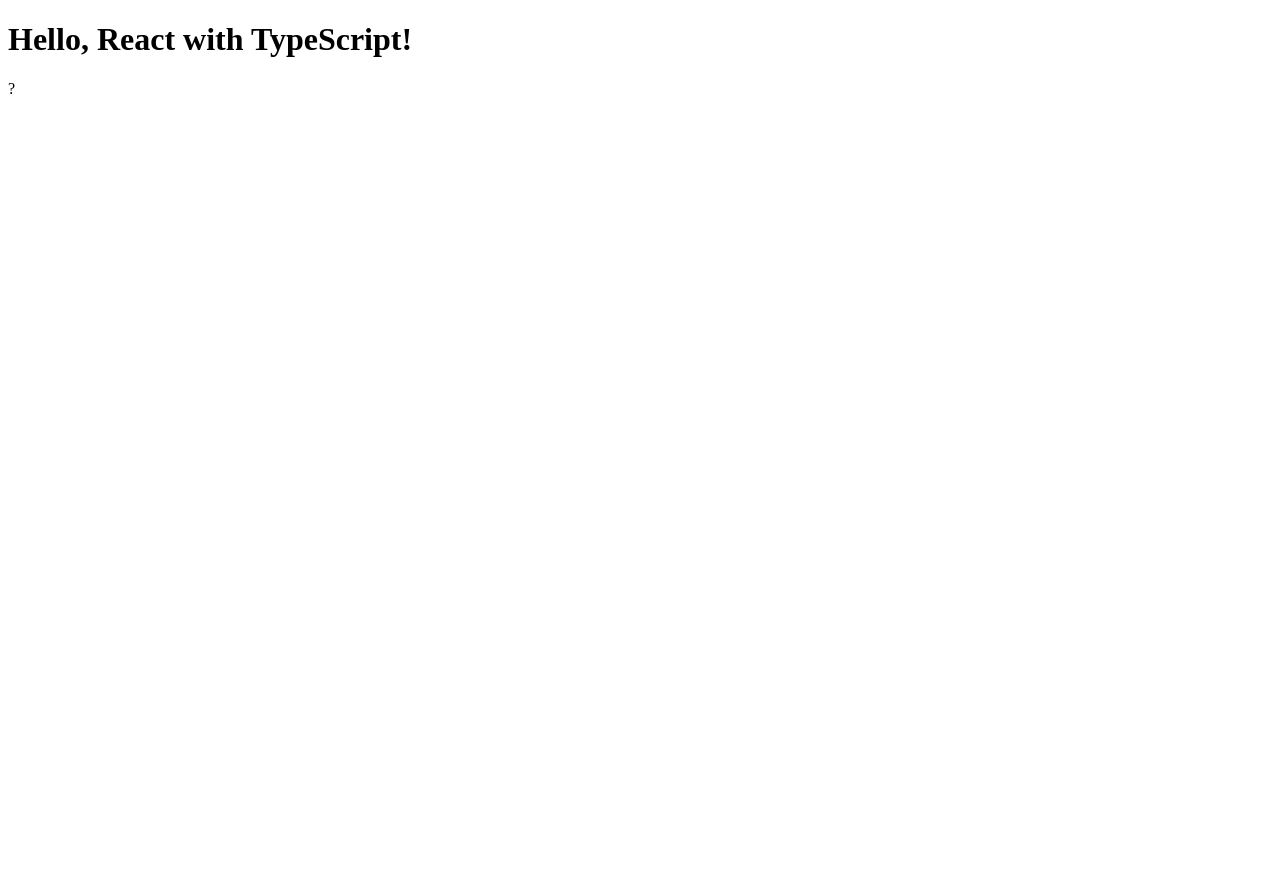
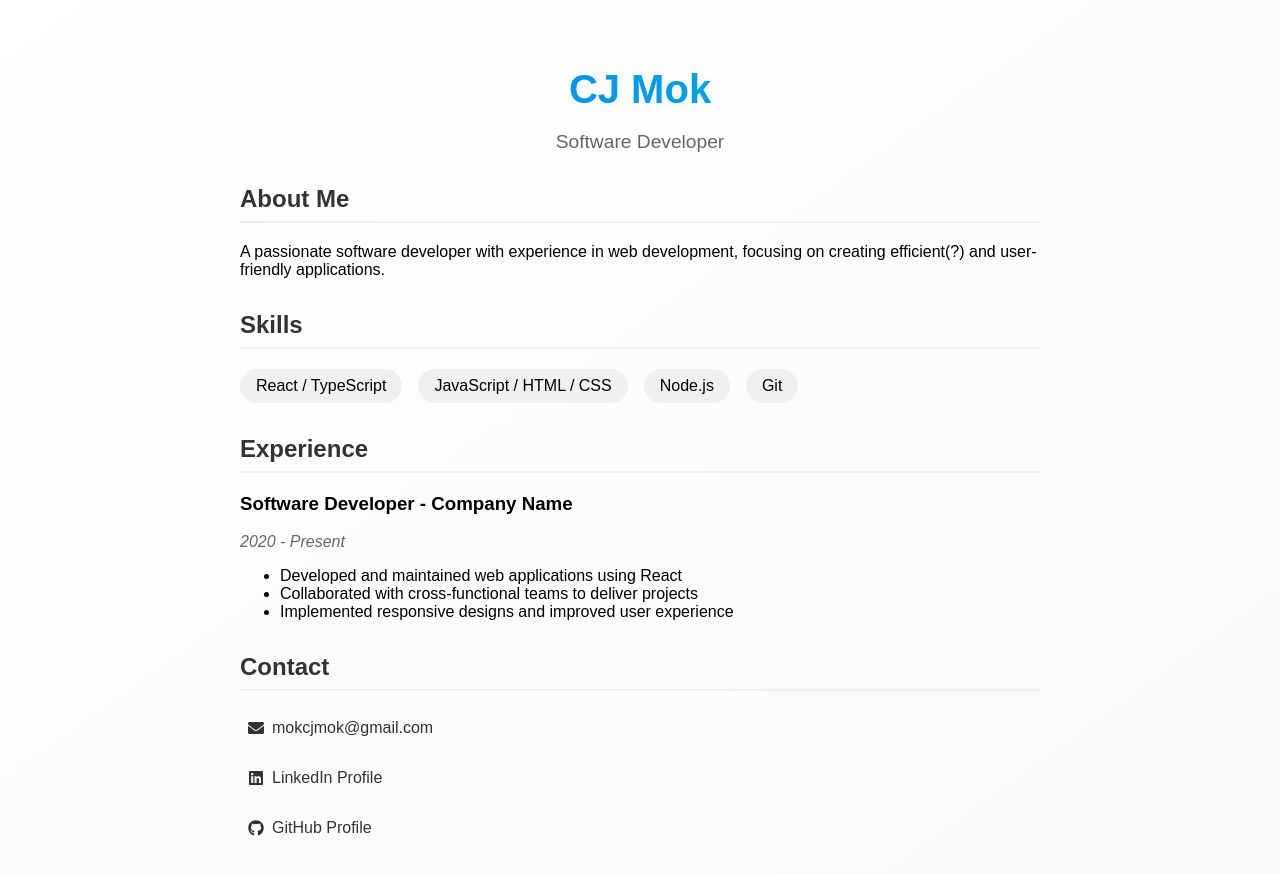
Before and after one commit to mokcj0825/about-me-in-react, a React (Vite) app: page / in a window 1280 px wide. Shown: the top 874 px of the page. Before the commit the page ends 800 px from the top, so only its background shows below. Built offline with nearby package versions, Linux system fonts and the light colour scheme.

Commit message:
Setup my profile.

```diff
--- a/package.json
+++ b/package.json
@@ -14,7 +14,8 @@
   "license": "ISC",
   "dependencies": {
     "react": "^19.0.0",
-    "react-dom": "^19.0.0"
+    "react-dom": "^19.0.0",
+    "react-icons": "^5.4.0"
   },
   "devDependencies": {
     "@testing-library/jest-dom": "^6.6.3",
--- /dev/null
+++ b/src/App.css
@@ -0,0 +1,119 @@
+.container {
+  max-width: 800px;
+  margin: 0 auto;
+  padding: 2rem;
+  font-family: Arial, sans-serif;
+}
+
+header {
+  text-align: center;
+  margin-bottom: 2rem;
+}
+
+.title {
+  color: #666;
+  font-size: 1.2rem;
+}
+
+section {
+  margin-bottom: 2rem;
+}
+
+h2 {
+  color: #333;
+  border-bottom: 2px solid #eee;
+  padding-bottom: 0.5rem;
+}
+
+.skills ul {
+  display: flex;
+  flex-wrap: wrap;
+  gap: 1rem;
+  list-style: none;
+  padding: 0;
+}
+
+.skills li {
+  background: #f0f0f0;
+  padding: 0.5rem 1rem;
+  border-radius: 20px;
+  transition: all 0.3s ease;
+}
+
+.skills li:hover {
+  background: #e0e0e0;
+  transform: translateY(-2px);
+  box-shadow: 0 2px 5px rgba(0,0,0,0.1);
+}
+
+.job {
+  margin-bottom: 1.5rem;
+}
+
+.date {
+  color: #666;
+  font-style: italic;
+}
+
+.contact p {
+  margin: 0.5rem 0;
+  transition: color 0.3s ease;
+}
+
+.contact p:hover {
+  color: #007bff;
+  cursor: pointer;
+}
+
+/* Add a subtle gradient background to the page */
+body {
+  background: linear-gradient(to bottom right, #ffffff, #f8f9fa);
+  min-height: 100vh;
+}
+
+/* Add some polish to the header */
+header h1 {
+  font-size: 2.5rem;
+  margin-bottom: 0.5rem;
+  background: linear-gradient(to right, #007bff, #00bcd4);
+  -webkit-background-clip: text;
+  -webkit-text-fill-color: transparent;
+}
+
+.social-links {
+  display: flex;
+  flex-direction: column;
+  gap: 1rem;
+}
+
+.social-link {
+  display: flex;
+  align-items: center;
+  gap: 0.5rem;
+  text-decoration: none;
+  color: #333;
+  padding: 0.5rem;
+  border-radius: 5px;
+  transition: all 0.3s ease;
+}
+
+.social-link:hover {
+  background: #f0f0f0;
+  transform: translateX(5px);
+  color: #007bff;
+}
+
+/* Add some responsive design */
+@media (max-width: 600px) {
+  .container {
+    padding: 1rem;
+  }
+
+  .skills ul {
+    gap: 0.5rem;
+  }
+
+  header h1 {
+    font-size: 2rem;
+  }
+}
--- a/src/App.tsx
+++ b/src/App.tsx
@@ -1,10 +1,60 @@
 import React from 'react';
+import { FaGithub, FaLinkedin, FaEnvelope } from 'react-icons/fa';
+import './App.css'; // You'll need to create this file for styling
 
 const App: React.FC = () => {
   return (
-    <div>
-      <h1>Hello, React with TypeScript!</h1>
-      ?
+    <div className="container">
+      <header>
+        <h1>CJ Mok</h1>
+        <p className="title">Software Developer</p>
+      </header>
+
+      <section className="about">
+        <h2>About Me</h2>
+        <p>
+          A passionate software developer with experience in web development,
+          focusing on creating efficient(?) and user-friendly applications.
+        </p>
+      </section>
+
+      <section className="skills">
+        <h2>Skills</h2>
+        <ul>
+          <li>React / TypeScript</li>
+          <li>JavaScript / HTML / CSS</li>
+          <li>Node.js</li>
+          <li>Git</li>
+        </ul>
+      </section>
+
+      <section className="experience">
+        <h2>Experience</h2>
+        <div className="job">
+          <h3>Software Developer - Company Name</h3>
+          <p className="date">2020 - Present</p>
+          <ul>
+            <li>Developed and maintained web applications using React</li>
+            <li>Collaborated with cross-functional teams to deliver projects</li>
+            <li>Implemented responsive designs and improved user experience</li>
+          </ul>
+        </div>
+      </section>
+
+      <section className="contact">
+        <h2>Contact</h2>
+        <div className="social-links">
+          <a href="mailto:mokcjmok@gmail.com" className="social-link">
+            <FaEnvelope /> mokcjmok@gmail.com
+          </a>
+          <a href="https://linkedin.com/in/yourprofile" className="social-link">
+            <FaLinkedin /> LinkedIn Profile
+          </a>
+          <a href="https://github.com/mokcj0825" className="social-link">
+            <FaGithub /> GitHub Profile
+          </a>
+        </div>
+      </section>
     </div>
   );
 };
```
Also changed, not shown: 1 other file (tests, documents, lock files or other folders).
